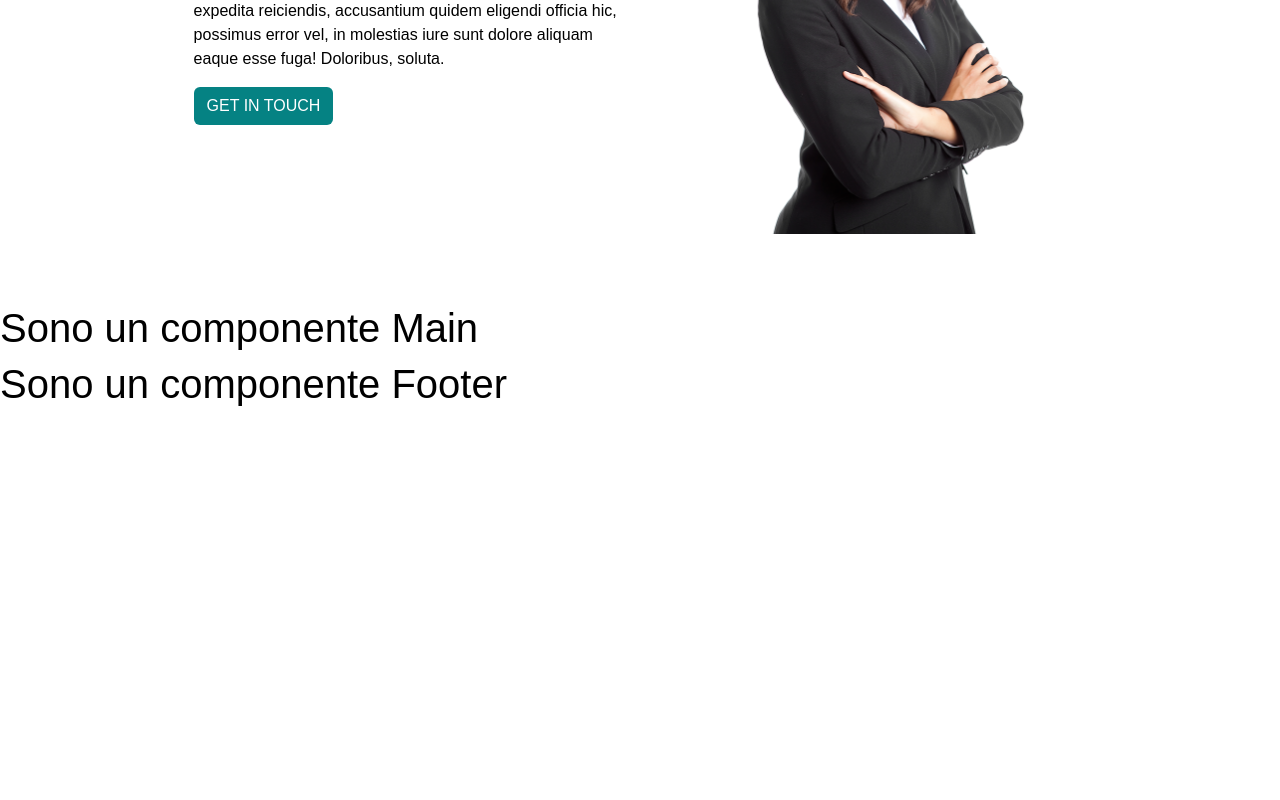
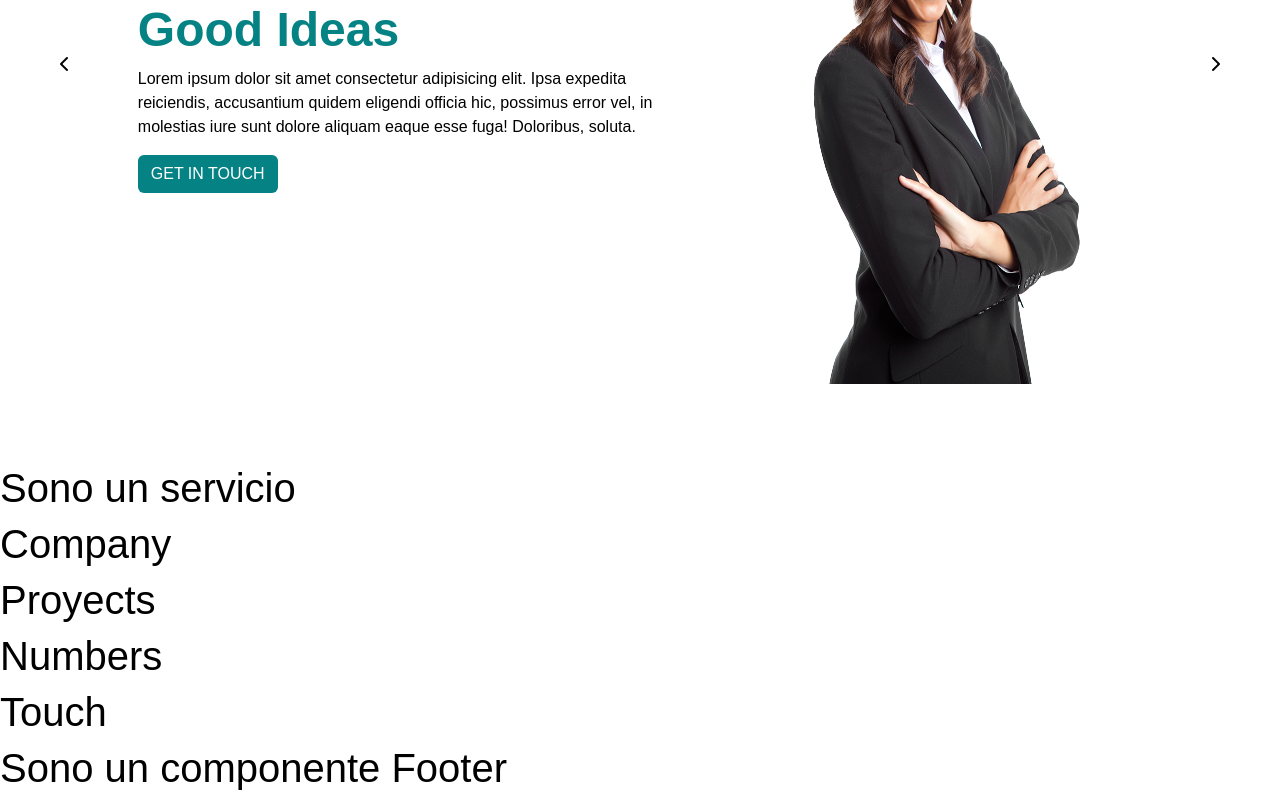
Before and after one commit to AnaC1997/proj-html-vuejs, a Vue app: page / in a window 1280 px wide. Shown: the part 414-1214 px from the top of the page. Before the commit the page ends 830 px from the top, so only its background shows below. Built offline with nearby package versions, Linux system fonts and the light colour scheme.

Commit message:
Creazione micro componenti per il componente Main

```diff
--- /dev/null
+++ b/src/components/AppCompany.vue
@@ -0,0 +1,31 @@
+<script>
+import { store } from "../store.js"
+
+export default {
+    name: "AppCompany",
+    data() {
+        return {
+            store
+        }
+    },
+    methods: {
+
+    },
+    mounted() {
+
+    }
+}
+</script>
+
+<template>
+    <div>
+        <h1>Company</h1>
+    </div>
+</template>
+
+<style scoped lang="scss">
+// importo variabili
+@use '../styles/partials/variables' as *;
+
+// ...qui eventuale SCSS
+</style>
--- /dev/null
+++ b/src/components/AppNumbers.vue
@@ -0,0 +1,31 @@
+<script>
+import { store } from "../store.js"
+
+export default {
+    name: "AppNumbers",
+    data() {
+        return {
+            store
+        }
+    },
+    methods: {
+
+    },
+    mounted() {
+
+    }
+}
+</script>
+
+<template>
+    <div>
+        <h1>Numbers</h1>
+    </div>
+</template>
+
+<style scoped lang="scss">
+// importo variabili
+@use '../styles/partials/variables' as *;
+
+// ...qui eventuale SCSS
+</style>
--- /dev/null
+++ b/src/components/AppProyects.vue
@@ -0,0 +1,31 @@
+<script>
+import { store } from "../store.js"
+
+export default {
+    name: "AppProyects",
+    data() {
+        return {
+            store
+        }
+    },
+    methods: {
+
+    },
+    mounted() {
+
+    }
+}
+</script>
+
+<template>
+    <div>
+        <h1>Proyects</h1>
+    </div>
+</template>
+
+<style scoped lang="scss">
+// importo variabili
+@use '../styles/partials/variables' as *;
+
+// ...qui eventuale SCSS
+</style>
--- /dev/null
+++ b/src/components/AppServices.vue
@@ -0,0 +1,31 @@
+<script>
+import { store } from "../store.js"
+
+export default {
+    name: "AppServices",
+    data() {
+        return {
+            store
+        }
+    },
+    methods: {
+
+    },
+    mounted() {
+
+    }
+}
+</script>
+
+<template>
+    <div>
+        <h1>Sono un servicio</h1>
+    </div>
+</template>
+
+<style scoped lang="scss">
+// importo variabili
+@use '../styles/partials/variables' as *;
+
+// ...qui eventuale SCSS
+</style>
--- a/src/components/AppSlider.vue
+++ b/src/components/AppSlider.vue
@@ -98,10 +98,9 @@ section{
     align-items: center;
     justify-content: center;
 
-
     .container {
     display: flex;
-    height: 80vh;
+    height: 100vh;
     width: 100%;
     align-items: center;
     justify-content: center;
@@ -109,17 +108,17 @@ section{
 
     img {
         width: 40%;
-        height: 500px;
+        height: 80vh;
 
     }
 
     .contenutoTesto {
-        width: 40%;
+        width: 50%;
     }
 
     h1 {
         font-size: 3rem;
-        font-weight: bold;
+        font-weight: bolder;
     }
 
     .ideas {
--- /dev/null
+++ b/src/components/AppTouch.vue
@@ -0,0 +1,31 @@
+<script>
+import { store } from "../store.js"
+
+export default {
+    name: "AppCompany",
+    data() {
+        return {
+            store
+        }
+    },
+    methods: {
+
+    },
+    mounted() {
+
+    }
+}
+</script>
+
+<template>
+    <div>
+        <h1>Touch</h1>
+    </div>
+</template>
+
+<style scoped lang="scss">
+// importo variabili
+@use '../styles/partials/variables' as *;
+
+// ...qui eventuale SCSS
+</style>
--- a/src/components/PageMain.vue
+++ b/src/components/PageMain.vue
@@ -1,8 +1,22 @@
 <script>
 import { store } from "../store.js"
+import AppServices from "./AppServices.vue"
+import AppCompany from "./AppCompany.vue"
+import AppProyects from "./AppProyects.vue"
+import AppNumbers from "./AppNumbers.vue"
+import AppTouch from "./AppTouch.vue"
+
 
 export default {
     name: "PageMain",
+    components: {
+        AppServices,
+        AppCompany,
+        AppProyects,
+        AppNumbers,
+        AppTouch,
+
+    },
     data() {
         return {
             store
@@ -18,14 +32,34 @@ export default {
 </script>
 
 <template>
-    <div>
-        <h1>Sono un componente Main</h1>
-    </div>
+    <!--Services-->
+    <section>
+        <AppServices />
+    </section>
+
+    <!--Company-->
+    <section>
+        <AppCompany />
+    </section>
+
+    <!--Projects-->
+    <section>
+        <AppProyects />
+    </section>
+
+    <!--Numbers-->
+    <section>
+        <AppNumbers />
+    </section>
+
+    <!--Touch-->
+    <section>
+        <AppTouch />
+    </section>
 </template>
 
 <style scoped lang="scss">
 // importo variabili
 @use '../styles/partials/variables' as *;
 
-// ...qui eventuale SCSS
-</style>
+// ...qui eventuale SCSS </style>
```
